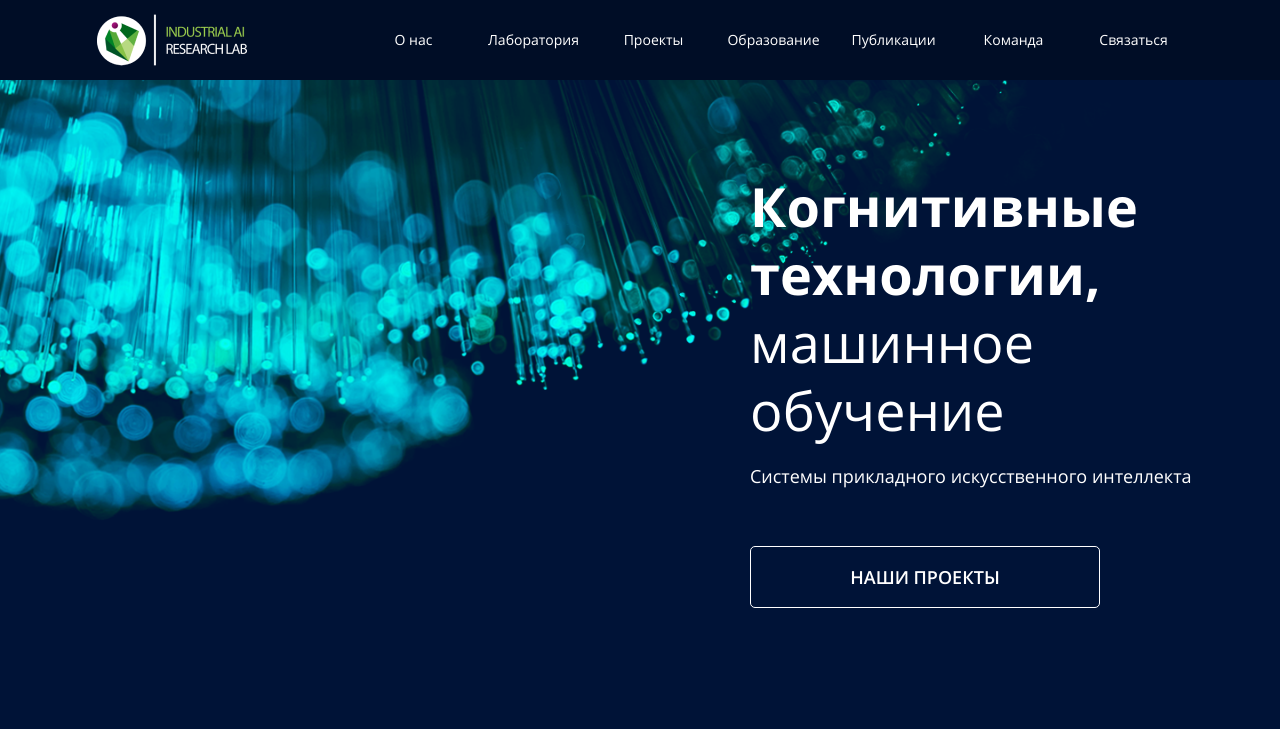
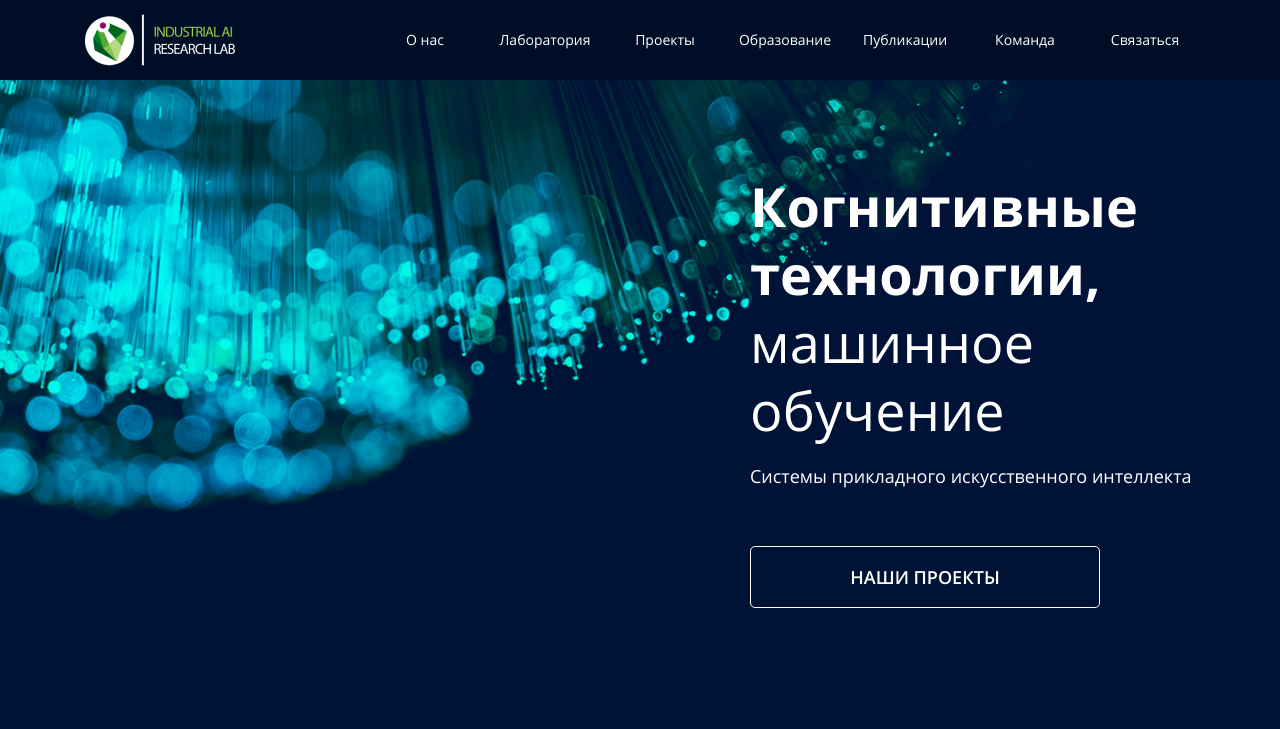
Before and after one commit to RomanShigapov/ITMO, a plain HTML site: page index.html in a window 1280 px wide. Both pictures are taken after a click on the link "Лаборатория". Shown: the top 729 px of the page. Drawn offline with nearby package versions, Linux system fonts and the light colour scheme.

Commit message:
refactor: исправление отступов, логики меню

```diff
--- a/blocks/header.css
+++ b/blocks/header.css
@@ -1,30 +1,40 @@
 .header{
+  display: flex;
+  flex-direction: column;
+  align-items: center;
+  background-color: #000D26;
+  position: relative;
+}
+
+
+.header__content {
+  padding: 10px 0;
+  width: calc(100% - 2 * 16px);
+  max-width: 1110px;
   display: flex;
   justify-content: center;
   align-items: center;
-  position: relative;
-  background-color: #000D26;
-  padding: 10px 16px;
 }
 
 @media (min-width: 768px) {
-  .header {
+  .header__content {
+    width: calc(100% - 2 * 39px);
     padding-top: 14px;
     padding-bottom: 14px;
   }
 }
 
 @media (min-width: 1280px) {
-  .header {
+  .header__content {
     padding-top: 13px;
     padding-bottom: 13px;
+    justify-content: space-between;
   }
 }
 
-.header_opened {
+.header__content_opened {
   justify-content: left;
 }
-
 
 .header__menu-button {
   position: absolute;
@@ -79,32 +89,33 @@
   position: absolute;
   top: 100%;
   left: 0;
-  width: 0;
+  width: 100%;
   height: calc(100vh - 100%);
   background-color: #000D26;
-  transition: width .3s, visibility .3s;
+  transform: translateX(-100%);
+  transition: transform .3s, visibility .3s;
+  z-index: 2;
+}
+
+.header__menu_opened {
+  visibility: visible;
+  transform: none;
+}
+
+@media (min-width: 768px) {
+  .header__menu {
+    width: 330px;
+  }
 }
 
 @media (min-width: 1280px) {
   .header__menu {
     visibility: visible;
     position: static;
-    margin-left: 9.375%;
     width: auto;
     height: auto;
+    transform: none;
   }
-}
-
-.header__menu_opened {
-  visibility: visible;
-  width: 100%;
-}
-
-@media (min-width: 768px) {
-  .header__menu_opened {
-    width: 330px;
-  }
-
 }
 
 
@@ -126,16 +137,11 @@
 }
 
 
-.header__menu-item {
-
-}
-
-
 .header__menu-link {
   display: block;
   width: 100%;
   box-sizing: border-box;
-  padding: 15px 40px;
+  padding: 15px 16px;
   text-decoration: none;
   font-family: 'Open Sans', sans-serif;
   font-style: normal;
@@ -147,6 +153,14 @@
     box-shadow .3s,
     font-weight .3s,
     letter-spacing .3s;
+}
+
+@media (min-width: 768px) {
+  .header__menu-link {
+    padding-left: 39px;
+    padding-right: 39px;
+  }
+
 }
 
 @media (min-width: 1280px) {
--- a/index.html
+++ b/index.html
@@ -19,11 +19,12 @@
 
   <!-- Header -->
   <header class="header">
+    <div class="header__content">
       <button type="button" aria-label="Открыть меню" class="header__menu-button"></button>
       <img class="header__logo" src="./images/logo.png">
       <nav class="header__menu">
         <ul class="header__menu-list">
-        <li class="header__menu-item"><a class="header__menu-link" href="#">О нас</a></li>
+          <li class="header__menu-item"><a class="header__menu-link" href="#about">О нас</a></li>
           <li class="header__menu-item"><a class="header__menu-link" href="#">Лаборатория</a></li>
           <li class="header__menu-item"><a class="header__menu-link" href="#">Проекты</a></li>
           <li class="header__menu-item"><a class="header__menu-link" href="#">Образование</a></li>
@@ -33,6 +34,7 @@
         </ul>
         <button class="header__close-button" aria-label="Закрыть меню"></button>
       </nav>
+    </div>
   </header>
 
   <main>
--- a/scripts/header.js
+++ b/scripts/header.js
@@ -1,24 +1,35 @@
 const headerClass = 'header';
-const headerOpenedClass = 'header_opened';
+const headerContentClass = 'header__content';
+const headerOpenedClass = 'header__content_opened';
 const menuButtonClass = 'header__menu-button';
 const menuButtonDisabledClass = 'header__menu-button_disabled';
 const menuClass = 'header__menu';
 const menuOpenedClass = 'header__menu_opened';
+const menuLinkClass = 'header__menu-link';
 const closeButtonClass = 'header__close-button';
 
 const header = document.querySelector(`.${headerClass}`);
+const headerContent = header.querySelector(`.${headerContentClass}`);
 const menu = header.querySelector(`.${menuClass}`);
 const menuButton = header.querySelector(`.${menuButtonClass}`);
 const closeButton = header.querySelector(`.${closeButtonClass}`);
 
-menuButton.addEventListener('click', function () {
+function openMenu () {
   menuButton.classList.add(menuButtonDisabledClass);
-  header.classList.add(headerOpenedClass);
+  headerContent.classList.add(headerOpenedClass);
   menu.classList.add(menuOpenedClass);
-});
+}
 
-closeButton.addEventListener('click', function () {
+function closeMenu () {
   menuButton.classList.remove(menuButtonDisabledClass);
-  header.classList.remove(headerOpenedClass);
+  headerContent.classList.remove(headerOpenedClass);
   menu.classList.remove(menuOpenedClass);
-});
+}
+
+menuButton.addEventListener('click', openMenu);
+
+closeButton.addEventListener('click', closeMenu);
+
+menu.addEventListener('click', function (event) {
+  if (event.target.classList.contains(menuLinkClass)) closeMenu ();
+})
```
Lines whose indentation alone changed are shown as unchanged.
